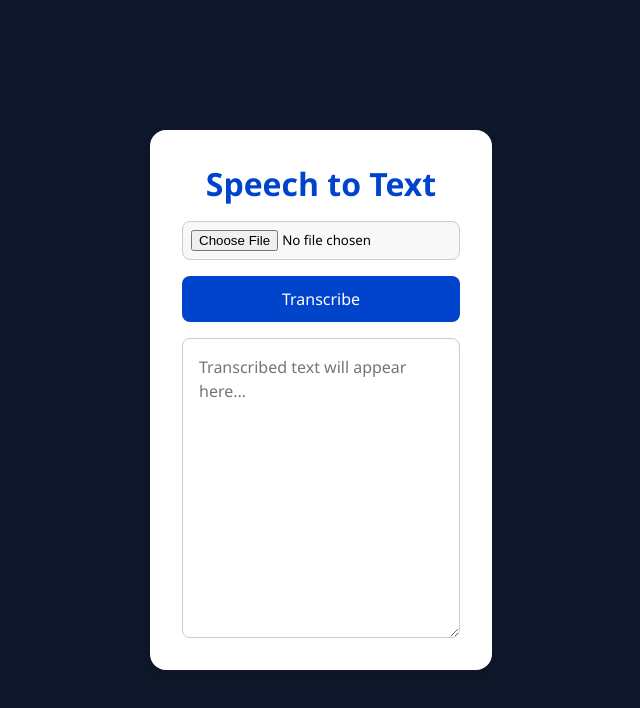
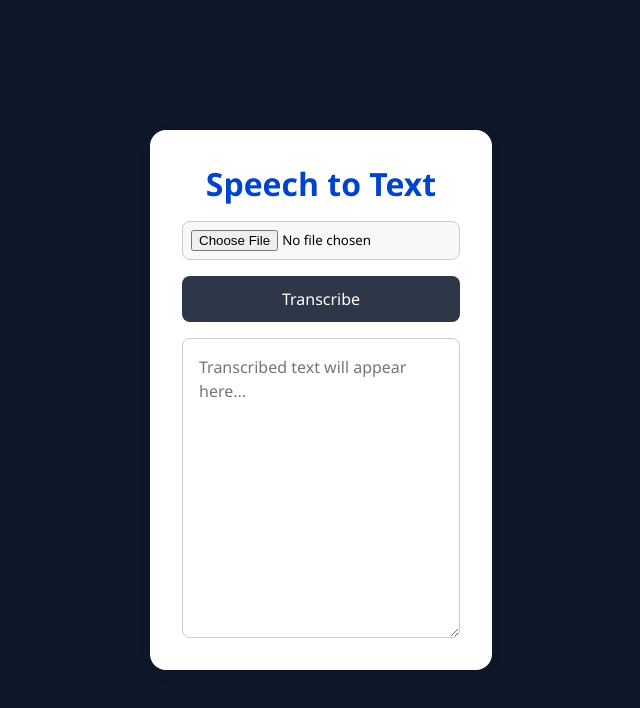
Before and after one commit to leontoys/demo-speech-to-text, a React (Vite) app: page / in a window 1280 px wide. Shown: the top 708 px of the page, without its empty margins (319-959 px from the left). Built offline with nearby package versions, Linux system fonts and the light colour scheme.

Commit message:
added visual feedback while transcribing

```diff
--- a/src/App.css
+++ b/src/App.css
@@ -54,6 +54,11 @@ button:hover {
     background-color: #0033aa;
 }
 
+button:disabled {
+    background-color: #2d3748;
+    cursor: not-allowed;
+}
+
 textarea {
     width: 100%;
     height: 300px;
--- a/src/App.jsx
+++ b/src/App.jsx
@@ -12,6 +12,7 @@ function App() {
   const handleFileChange = (e) => {
     console.log("filepath", e.target.files[0])
     setFilePath(e.target.files[0])
+    setText(""); // Clear previous transcription
   }
 
   const fileLoaded = async (e) => {
@@ -60,7 +61,13 @@ function App() {
       <h1>Speech to Text</h1>
       <input type='file' accept='audio/*' onChange={handleFileChange} />
       {filePath && <p className="file-name">Selected file: {filePath.name}</p>}
-      <button type='submit' onClick={handleFileUpload}>Transcribe</button>
+      <button
+        type='submit'
+        onClick={handleFileUpload}
+        disabled={loading || !filePath}
+      >
+        {loading ? "Transcribing..." : "Transcribe"}
+      </button>
       {loading && <p className="loading">Transcribing... please wait ⏳</p>}
       <textarea value={text} placeholder='Transcribed text will appear here...'></textarea>
     </div>
```
